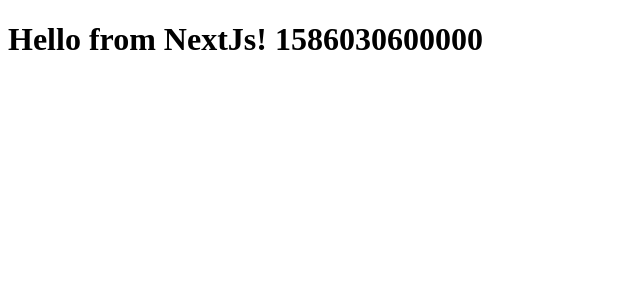
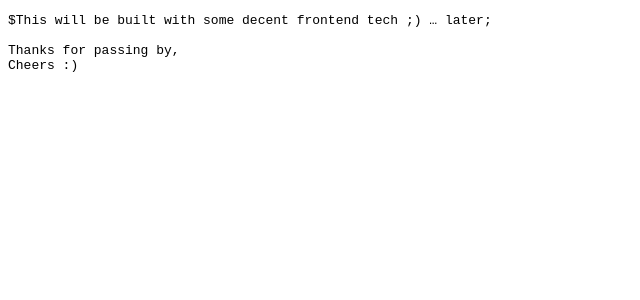
Before and after one commit to hossam-magdy/hossammagdy.dev, a Next.js app: page / in a window 1280 px wide. Shown: the top 300 px of the page, without its empty margins (0-640 px from the left). Built offline with nearby package versions, Linux system fonts and the light colour scheme.

Commit message:
Change text, and do minor cleanups

```diff
--- a/firebaseFunctions.js
+++ b/firebaseFunctions.js
@@ -1,6 +1,5 @@
-// @ts-nocheck
 const { relative } = require("path");
-const next = require("next");
+const { default: next } = require("next");
 
 const nextJsDistDir = "src/.next";
 const isDev = process.env.NODE_ENV !== "production";
--- a/src/pages/index.tsx
+++ b/src/pages/index.tsx
@@ -1,3 +1,12 @@
-const Home = () => <h1>Hello from NextJs! {Date.now()}</h1>;
+import React from "react";
+
+const TEXT = `This will be built with some decent frontend tech ;) … later;
+
+Thanks for passing by,
+Cheers :)`;
+
+const Home: React.FC = () => {
+  return <pre>${TEXT}</pre>;
+};
 
 export default Home;
```
Also changed, not shown: firebase.json.
